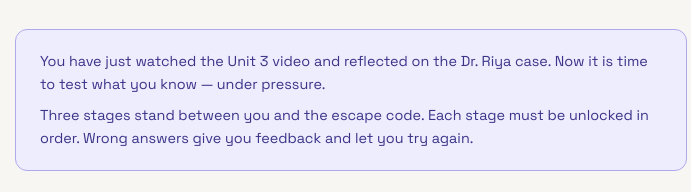
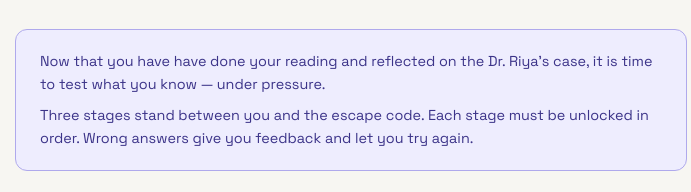
Before and after one commit to dramritvirkifi-bit/Unit-3, a plain HTML site: page index.html in a window 1280 px wide. Shown: the part 321-513 px from the top of the page, 289-980 px from the left. Drawn offline with nearby package versions, Linux system fonts and the light colour scheme.

Commit message:
Update index.html

```diff
--- a/index.html
+++ b/index.html
@@ -309,7 +309,7 @@
   </div>
 
   <div class="card card-purple">
-    <p style="color:var(--purple-dark);font-size:0.9rem;margin-bottom:0.5rem;">You have just watched the Unit 3 video and reflected on the Dr. Riya case. Now it is time to test what you know — under pressure.</p>
+    <p style="color:var(--purple-dark);font-size:0.9rem;margin-bottom:0.5rem;">Now that you have have done your reading and reflected on the Dr. Riya's case, it is time to test what you know — under pressure.</p>
     <p style="color:var(--purple-dark);font-size:0.9rem;margin:0;">Three stages stand between you and the escape code. Each stage must be unlocked in order. Wrong answers give you feedback and let you try again.</p>
   </div>
 
```
